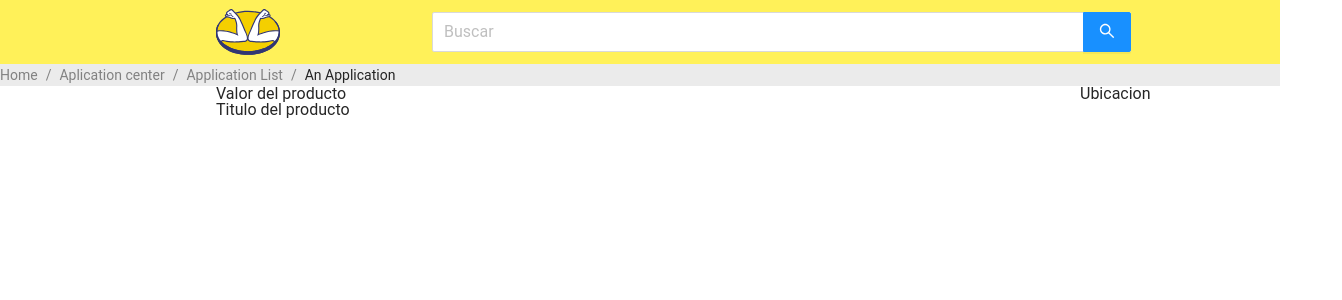
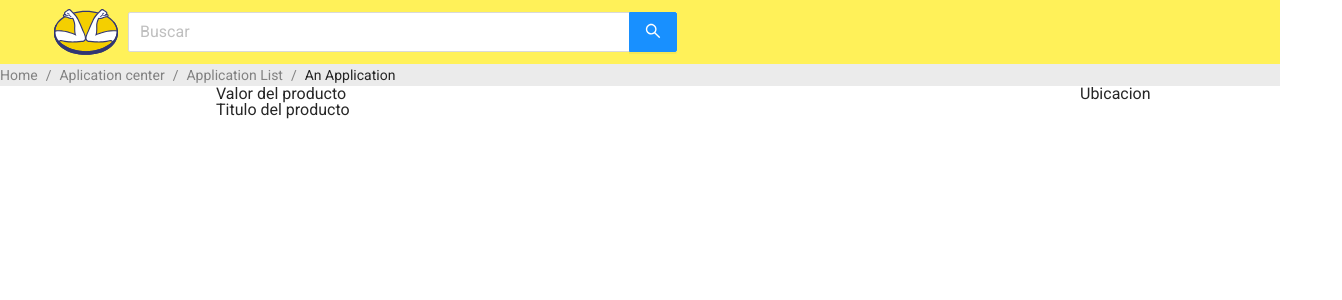
Before and after one commit to Julio-Vasquez/mercadolibre-test, a React (Create React App) app: page /items in a window 1280 px wide. Shown: the top 300 px of the page, 1342 px wide, since content can reach past the window. Built offline with nearby package versions, Linux system fonts and the light colour scheme.

Commit message:
feat(Views): SearchBar and DetailProduct styles - Font added.

```diff
--- a/src/sass/base/_reset.scss
+++ b/src/sass/base/_reset.scss
@@ -1,7 +1,11 @@
 /* http://meyerweb.com/eric/tools/css/reset/
    v2.0-modified | 20110126
    License: none (public domain)
+
 */
+
+@import url('https://fonts.googleapis.com/css2?family=Roboto:wght@100;300;400;500;700;900&display=swap');
+
 * {
   box-sizing: border-box;
 }
@@ -11,7 +15,7 @@ body,
 #root {
   margin: 0;
   height: 100%;
-  font-family: "Roboto", sans-serif;
+  font-family: 'Roboto', sans-serif;
   scroll-behavior: smooth;
 }
 
@@ -102,7 +106,7 @@ video {
   font-size: 100%;
   font: inherit;
   vertical-align: baseline;
-  font-family: "Roboto", sans-serif;
+  font-family: 'Roboto', sans-serif;
 }
 
 /* make sure to set some focus styles for accessibility */
@@ -143,7 +147,7 @@ blockquote:before,
 blockquote:after,
 q:before,
 q:after {
-  content: "";
+  content: '';
   content: none;
 }
 
@@ -152,18 +156,18 @@ table {
   border-spacing: 0;
 }
 
-input[type="search"]::-webkit-search-cancel-button,
-input[type="search"]::-webkit-search-decoration,
-input[type="search"]::-webkit-search-results-button,
-input[type="search"]::-webkit-search-results-decoration {
+input[type='search']::-webkit-search-cancel-button,
+input[type='search']::-webkit-search-decoration,
+input[type='search']::-webkit-search-results-button,
+input[type='search']::-webkit-search-results-decoration {
   -webkit-appearance: none;
   -moz-appearance: none;
 }
 a {
   color: #ffffff;
-  font-family: "Roboto", sans-serif;
+  font-family: 'Roboto', sans-serif;
 }
-input[type="search"] {
+input[type='search'] {
   -webkit-appearance: none;
   -moz-appearance: none;
   -webkit-box-sizing: content-box;
@@ -362,8 +366,8 @@ html input[disabled] {
    *    Known issue: excess padding remains in IE 6.
    */
 
-input[type="checkbox"],
-input[type="radio"] {
+input[type='checkbox'],
+input[type='radio'] {
   box-sizing: border-box; /* 1 */
   padding: 0; /* 2 */
   *height: 13px; /* 3 */
@@ -376,7 +380,7 @@ input[type="radio"] {
    *    (include `-moz` to future-proof).
    */
 
-input[type="search"] {
+input[type='search'] {
   -webkit-appearance: textfield; /* 1 */
   -moz-box-sizing: content-box;
   -webkit-box-sizing: content-box; /* 2 */
@@ -388,8 +392,8 @@ input[type="search"] {
    * on OS X.
    */
 
-input[type="search"]::-webkit-search-cancel-button,
-input[type="search"]::-webkit-search-decoration {
+input[type='search']::-webkit-search-cancel-button,
+input[type='search']::-webkit-search-decoration {
   -webkit-appearance: none;
 }
 
@@ -463,14 +467,14 @@ textarea {
 
 body {
   margin: 0;
-  font-family: -apple-system, BlinkMacSystemFont, "Segoe UI", "Roboto", "Oxygen",
-    "Ubuntu", "Cantarell", "Fira Sans", "Droid Sans", "Helvetica Neue",
+  font-family: -apple-system, BlinkMacSystemFont, 'Segoe UI', 'Roboto', 'Oxygen',
+    'Ubuntu', 'Cantarell', 'Fira Sans', 'Droid Sans', 'Helvetica Neue',
     sans-serif;
   -webkit-font-smoothing: antialiased;
   -moz-osx-font-smoothing: grayscale;
 }
 
 code {
-  font-family: source-code-pro, Menlo, Monaco, Consolas, "Courier New",
+  font-family: source-code-pro, Menlo, Monaco, Consolas, 'Courier New',
     monospace;
 }
--- a/src/views/DetailProduct/DetailProduct.js
+++ b/src/views/DetailProduct/DetailProduct.js
@@ -2,6 +2,7 @@ import { useEffect } from 'react'
 import { useParams } from '@reach/router'
 import { useDispatch } from 'react-redux'
 import { Skeleton, Col, Row, Button } from 'antd'
+import { details, description } from './DetailProduct.module.scss'
 
 import { useData } from './../../hooks/useData'
 import { Loading } from './../../components/Loading'
@@ -27,40 +28,42 @@ export const DetailProduct = () => {
   else if (itemData.error.error) return <h1>{itemData.error.message}</h1>
 
   return (
-    <div>
-      <Col xs={{ span: 24 }}>
-        <Row
-          gutter={[16, { xs: 8, sm: 16, md: 24, lg: 32 }]}
-          justify="center"
-          align="top"
+    <Col
+      xs={{ span: 24 }}
+      sm={{ offset: 2, span: 20 }}
+      md={{ offset: 2, span: 20 }}
+      lg={{ offset: 2, span: 20 }}
+      style={{ backgroundColor: '#ffff' }}
     >
-          <div className="banner">
+      <Row>
+        <Col align="middle" span={16} className="gutter-row">
           <img
             src={itemData.item.item.picture.fullImg}
             alt={itemData.item.item.title}
           />
-          </div>
-          <div className="details">
+        </Col>
+        <Col style={{ paddingTop: '20px' }} span={4} className="gutter-row">
+          <div className={details}>
             <p>
               {itemData.item.item.condition}{' '}
               <span> {itemData.item.item.sold_quantity} Vendidos</span>
             </p>
 
             <h3>{itemData.item.item.title}</h3>
-            <h1>{itemData.item.item.price.amount}</h1>
-            <Button>Comprar</Button>
+            <h1>$ {itemData.item.item.price.amount}</h1>
+            <Button type="primary">Comprar</Button>
           </div>
+        </Col>
       </Row>
-        <Row>
-          <h3>Descripcion titulo</h3>
-          <p>
-            Lorem ipsum dolor sit amet, consectetur adipisicing elit. Vitae
-            ducimus ullam assumenda vel nam nemo, pariatur natus reprehenderit
-            consequatur possimus!
-          </p>
+      <Row span={4}>
+        <Col offset={1} span={14}>
+          <div className={description}>
+            <h2>Descripción del producto</h2>
+            <p>{itemData.item.item.description}</p>
+          </div>
+        </Col>
       </Row>
     </Col>
-    </div>
   )
 }
 
--- a/src/views/DetailProduct/DetailProduct.module.scss
+++ b/src/views/DetailProduct/DetailProduct.module.scss
@@ -0,0 +1,41 @@
+.background {
+  background-color: #ffff;
+}
+.details {
+  display: flex;
+  justify-content: space-evenly;
+  flex-direction: column;
+  height: 70%;
+
+  h1,
+  h3 {
+    font-weight: 700;
+  }
+
+  h3 {
+    font-size: 18px;
+    text-align: left;
+  }
+
+  h1 {
+    margin-top: 10px;
+    font-size: 34px;
+  }
+
+  p {
+    font-size: 12px;
+    color: #c2c2c2;
+  }
+}
+.description {
+  h2 {
+    font-size: 24px;
+    font-weight: 400;
+    padding: 20px 0;
+  }
+  p {
+    color: #c3c3c3;
+    font-size: 14px;
+    line-height: 20px;
+  }
+}
--- a/src/views/SearchBar/SearchBar.js
+++ b/src/views/SearchBar/SearchBar.js
@@ -1,7 +1,7 @@
 import { useState } from 'react'
 
 import { Col, Row, Input, AutoComplete } from 'antd'
-import { search, logo, bar } from './SearchBar.module.scss'
+import { search, pdr } from './SearchBar.module.scss'
 
 import LogoML from '../../assets/svg/favicon.svg'
 
@@ -51,35 +51,33 @@ export const SearchBar = () => {
   }
 
   return (
-    <Col className={search}>
+    <Col
+      className={search}
+      xs={{ span: 24 }}
+      sm={{ span: 24 }}
+      md={{ span: 24 }}
+      lg={{ span: 24 }}
+    >
       <Row gutter={[16, { xs: 8, sm: 16, md: 24, lg: 32 }]}>
         <Col
+          sm={{ offset: 1, span: 20 }}
+          md={{ span: 24 }}
+          lg={{ span: 24 }}
           className="gutter-row"
-          offset={4}
-          span={4}
           style={{ display: 'flex', alignItems: 'center' }}
         >
-          <div className={logo}>
-            <img src={LogoML} alt="Mercado Libre argentina" />
-          </div>
-        </Col>
-        <Col
-          className="gutter-row"
-          span={16}
-          style={{ display: 'flex', alignItems: 'center' }}
-        >
-          <div className={bar}>
+          <img src={LogoML} alt="Mercado Libre argentina" className={pdr} />
+
           <AutoComplete
             style={{
-                width: 700,
+              width: 550,
             }}
             onSelect={onSelect}
             options={options}
             onSearch={handleSearch}
           >
-              <Input.Search size="large" placeholder="Buscar" enterButton />
+            <Input.Search size="large" placeholder="Buscar" enterButton style />
           </AutoComplete>
-          </div>
         </Col>
       </Row>
     </Col>
--- a/src/views/SearchBar/SearchBar.module.scss
+++ b/src/views/SearchBar/SearchBar.module.scss
@@ -1,17 +1,12 @@
 .search {
   background-color: #fff159;
 
-  .logo {
+  .pdr {
+    padding-right: 10px;
   }
 
-  .bar {
-    .ant-input-group .ant-input {
-      width: 97%;
-    }
-
-    .ant-row {
-      justify-content: center;
-      align-items: center;
-    }
+  .ant-btn .ant-btn-primary .ant-btn-lg .ant-input-search-button {
+    border-color: #9b9b9b;
+    background-color: #9b9b9b;
   }
 }
```
Also changed, not shown: src/sass/vendors/_all.scss (line endings or trailing spaces). Lines whose indentation alone changed are shown as unchanged.
